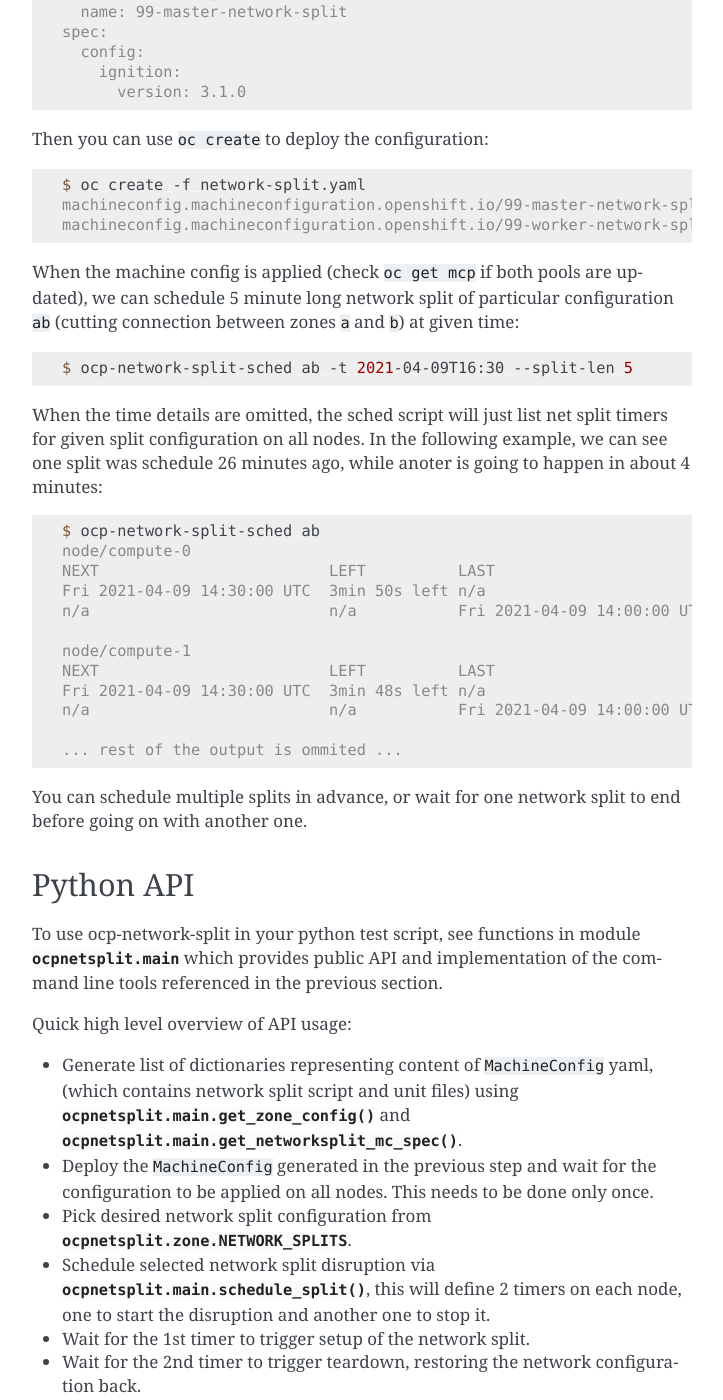
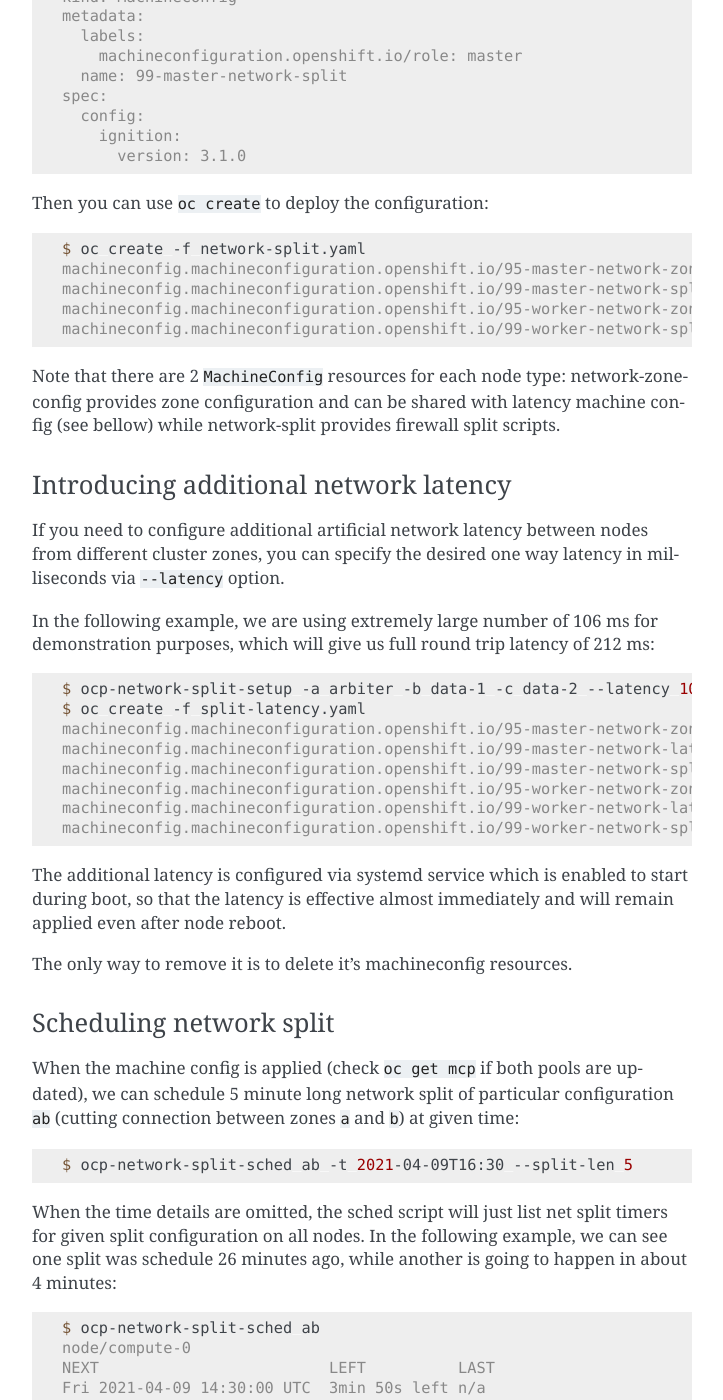
Before and after one commit to red-hat-storage/ocp-network-split, a Sphinx documentation site: the page built from docs/usage.rst, in a window 1280 px wide and 1400 px high, scrolled down 1698 px. Shown: the whole window, without its empty margins (388-1111 px from the left). Built offline with Sphinx 7.4.7, drawn with Linux system fonts in a browser that asks for light colours; some of the changed text lies outside the part shown.

Commit message:
update documentation

```diff
--- a/docs/overview.rst
+++ b/docs/overview_netsplit.rst
@@ -1,7 +1,7 @@
-.. _overview:
+.. _overview_netsplit:
 
-Overview of the approach
-========================
+Overview of the network split approach
+======================================
 
 A quick overview of what and how opc-network-split does to block network
 traffic between cluster zones.
--- a/docs/usage.rst
+++ b/docs/usage.rst
@@ -8,11 +8,11 @@
 ===============================
 
 A `k8s zone`_ is a set of cluster nodes with the same value of `k8s label`_ key
-``topology.kubernetes.io/zone``, see an example of zone ``data-a``:
+``topology.kubernetes.io/zone``, see an example of zone ``data-1``:
 
 .. code-block:: console
 
-   $ oc get nodes -l topology.kubernetes.io/zone=data-a
+   $ oc get nodes -l topology.kubernetes.io/zone=data-1
    NAME              STATUS   ROLES    AGE     VERSION
    compute-0         Ready    worker   7d14h   v1.20.0+bafe72f
    compute-1         Ready    worker   7d14h   v1.20.0+bafe72f
@@ -26,14 +26,14 @@
 
    $ oc get nodes -L topology.kubernetes.io/zone
    NAME              STATUS   ROLES    AGE   VERSION           ZONE
-   compute-0         Ready    worker   8d    v1.20.0+bafe72f   data-a
-   compute-1         Ready    worker   8d    v1.20.0+bafe72f   data-a
-   compute-2         Ready    worker   8d    v1.20.0+bafe72f   data-a
-   compute-3         Ready    worker   8d    v1.20.0+bafe72f   data-b
-   compute-4         Ready    worker   8d    v1.20.0+bafe72f   data-b
-   compute-5         Ready    worker   8d    v1.20.0+bafe72f   data-b
-   control-plane-0   Ready    master   8d    v1.20.0+bafe72f   data-a
-   control-plane-1   Ready    master   8d    v1.20.0+bafe72f   data-b
+   compute-0         Ready    worker   8d    v1.20.0+bafe72f   data-1
+   compute-1         Ready    worker   8d    v1.20.0+bafe72f   data-1
+   compute-2         Ready    worker   8d    v1.20.0+bafe72f   data-1
+   compute-3         Ready    worker   8d    v1.20.0+bafe72f   data-2
+   compute-4         Ready    worker   8d    v1.20.0+bafe72f   data-2
+   compute-5         Ready    worker   8d    v1.20.0+bafe72f   data-2
+   control-plane-0   Ready    master   8d    v1.20.0+bafe72f   data-1
+   control-plane-1   Ready    master   8d    v1.20.0+bafe72f   data-2
    control-plane-2   Ready    master   8d    v1.20.0+bafe72f   arbiter
 
 There is no limitation on the design of cluster zones or their names
@@ -68,12 +68,15 @@
 - ``ocp-network-split-sched``: schedules given network split configuration
   which will start at given time and stop after given number of minutes.
 
+Setting up network split
+------------------------
+
 Let's have a look how the zone configuration generated by the setup script
 looks like (the example also shows how to define zone name mapping):
 
 .. code-block:: console
 
-   $ ocp-network-split-setup -a arbiter -b data-a -c data-b --print-env-only
+   $ ocp-network-split-setup -a arbiter -b data-1 -c data-2 --print-env-only
    ZONE_A="10.1.160.36"
    ZONE_B="10.1.160.127 10.1.160.158 10.1.160.160 10.1.160.163"
    ZONE_C="10.1.160.103 10.1.160.162 10.1.160.65 10.1.160.98"
@@ -83,7 +86,7 @@
 
 .. code-block:: console
 
-    $ ocp-network-split-setup -a foo-arbiter -b data-a -c data-b -o network-split.yaml
+    $ ocp-network-split-setup -a arbiter -b data-1 -c data-2 -o network-split.yaml
     $ head network-split.yaml
     apiVersion: machineconfiguration.openshift.io/v1
     kind: MachineConfig
@@ -101,8 +104,45 @@
 .. code-block:: console
 
     $ oc create -f network-split.yaml
+    machineconfig.machineconfiguration.openshift.io/95-master-network-zone-config created
     machineconfig.machineconfiguration.openshift.io/99-master-network-split created
+    machineconfig.machineconfiguration.openshift.io/95-worker-network-zone-config created
     machineconfig.machineconfiguration.openshift.io/99-worker-network-split created
+
+Note that there are 2 ``MachineConfig`` resources for each node type:
+network-zone-config provides zone configuration and can be shared with latency
+machine config (see bellow) while network-split provides firewall split
+scripts.
+
+Introducing additional network latency
+--------------------------------------
+
+If you need to configure additional artificial network latency between nodes
+from different cluster zones, you can specify the desired one way latency in
+milliseconds via ``--latency`` option.
+
+In the following example, we are using extremely large number of 106 ms for
+demonstration purposes, which will give us full round trip latency of 212 ms:
+
+.. code-block:: console
+
+    $ ocp-network-split-setup -a arbiter -b data-1 -c data-2 --latency 106 -o split-latency.yaml
+    $ oc create -f split-latency.yaml
+    machineconfig.machineconfiguration.openshift.io/95-master-network-zone-config created
+    machineconfig.machineconfiguration.openshift.io/99-master-network-latency created
+    machineconfig.machineconfiguration.openshift.io/99-master-network-split created
+    machineconfig.machineconfiguration.openshift.io/95-worker-network-zone-config created
+    machineconfig.machineconfiguration.openshift.io/99-worker-network-latency created
+    machineconfig.machineconfiguration.openshift.io/99-worker-network-split created
+
+The additional latency is configured via systemd service which is enabled to
+start during boot, so that the latency is effective almost immediately and will
+remain applied even after node reboot.
+
+The only way to remove it is to delete it's machineconfig resources.
+
+Scheduling network split
+------------------------
 
 When the machine config is applied (check ``oc get mcp`` if both pools are
 updated), we can schedule 5 minute long network split of particular
@@ -115,7 +155,7 @@
 
 When the time details are omitted, the sched script will just list net split
 timers for given split configuration on all nodes. In the following example,
-we can see one split was schedule 26 minutes ago, while anoter is going to
+we can see one split was schedule 26 minutes ago, while another is going to
 happen in about 4 minutes:
 
 .. code-block:: console
```
Also changed, not shown: docs/assumptions.rst (+19 -5 lines), docs/index.rst (+9 -4 lines), docs/overview_latency.rst (added, +130 -0 lines).
